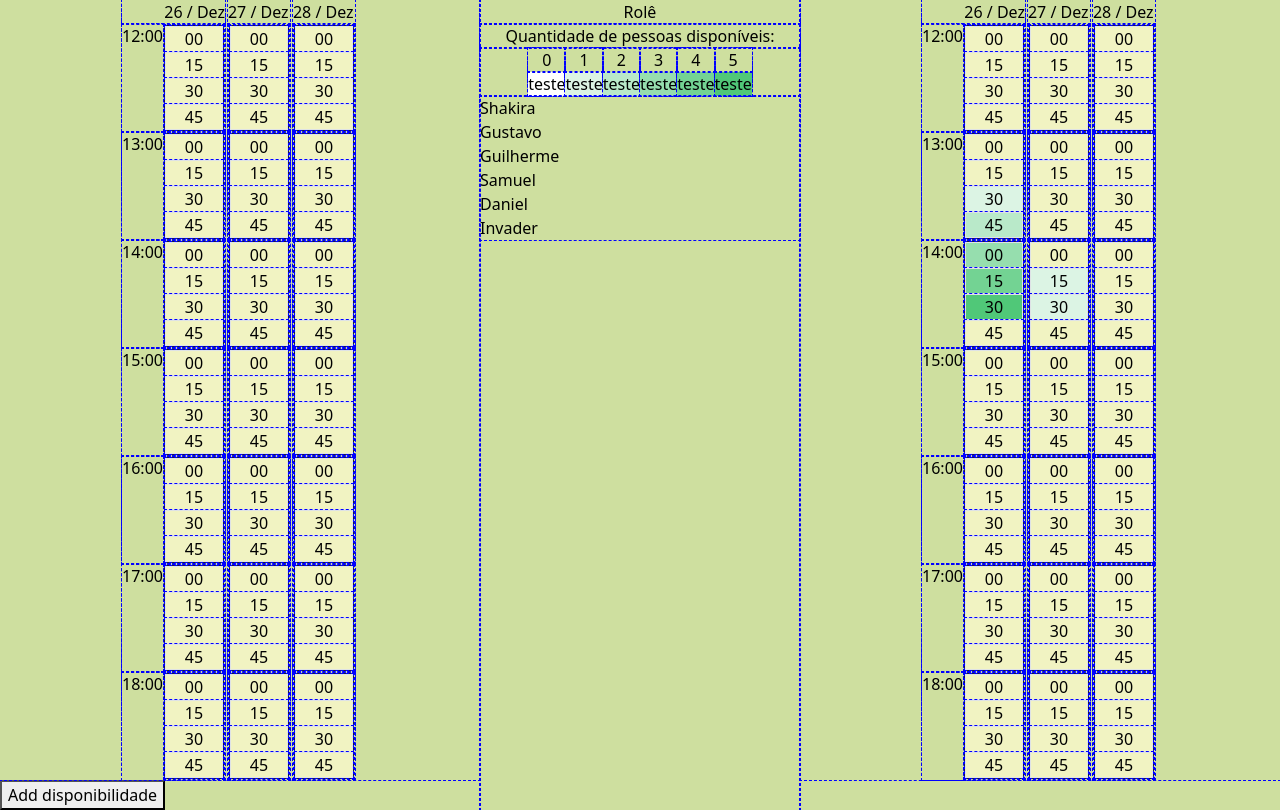
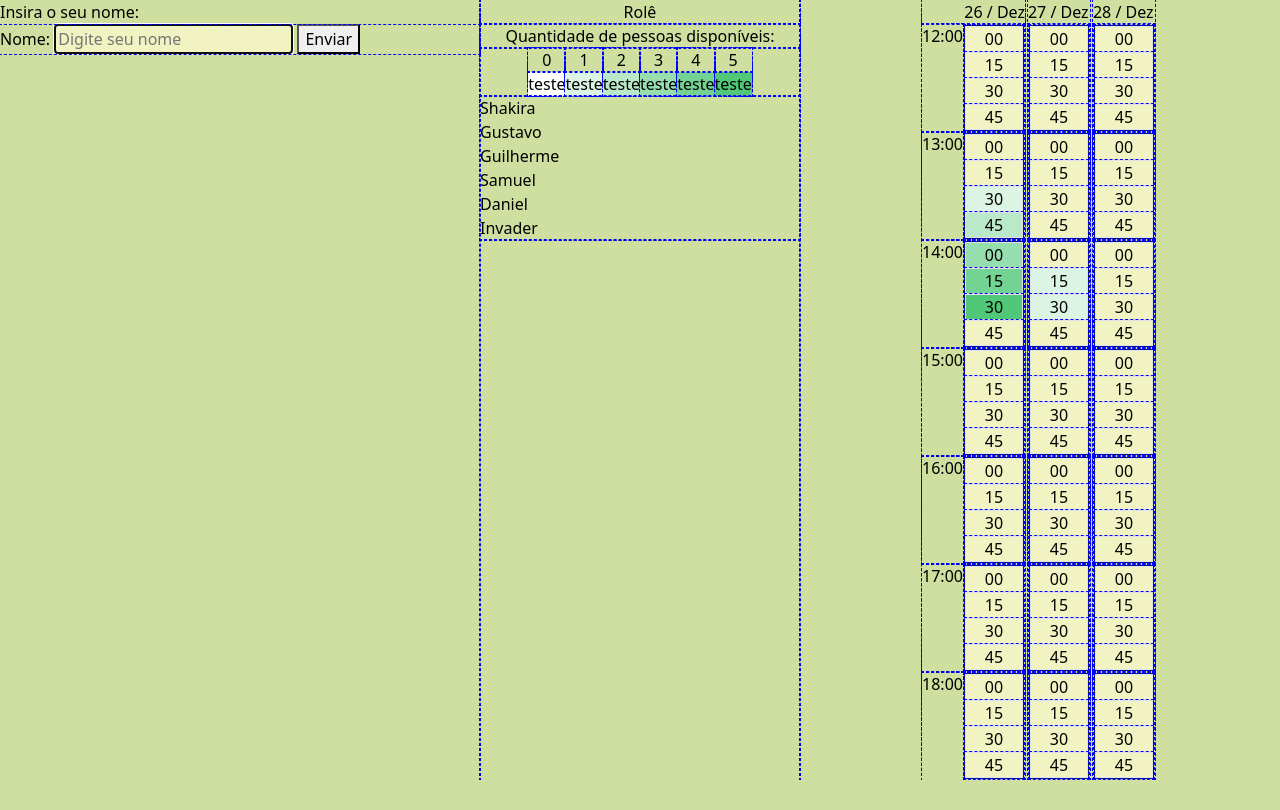
Before and after one commit to GabrielGRR/VouVerTeAviso, a Flask app: page /10 in a window 1280 px wide. Shown: the part 56-866 px from the top of the page. After the commit the page ends 836 px from the top, so only its background shows below. Run offline with Flask 3, Linux system fonts and the light colour scheme; data comes from the database, SQL or seed files in the repository; both versions use the stored data as it was after the commit.

Commit message:
add forms com nome, falta corrigir os bugs de max_users

```diff
--- a/static/styles.css
+++ b/static/styles.css
@@ -157,6 +157,10 @@
   justify-content: center;
 }
 
+.hidden_left_panel {
+  display:none;
+}
+
 .hour_event{
   display: flex;
   flex-direction: column;
@@ -192,8 +196,8 @@
   display:flex
 }
 
-.div1, .div3{
-  flex:3
+.div1 {
+  flex:3;
 }
 
 .div2{
@@ -201,6 +205,11 @@
   display:flex;
   flex-direction: column;
 }
+
+.div3{
+  flex:3;
+}
+
 
 .event_name, .qtd_pessoas, .ruler_qtt{
   text-align: center;
--- a/templates/event.html
+++ b/templates/event.html
@@ -43,13 +43,19 @@
     <!-- MAIN -->
     <main>
         <div class="div_container">
-            <!-- Div 1 -->
-
-
-            <!-- Div 2 -->
+            <!-- LEFT PANEL -->
             <div class="div1">
 
-                <div class="days-event-container">
+                <div id="inform_username">
+                    <form>
+                    <div>Insira o seu nome:</div>
+                    <label>Nome: </label>
+                    <input type="text" id="user_name" name="nome" placeholder="Digite seu nome" title="nome do usuario" style="background-color: #F1F3C2;" autofocus required>
+                    <button id="button_get_user_name" onclick="get_user_name(event)">Enviar</button>
+                    </form>
+                </div>
+
+                <div id="event_user_name" class="days-event-container hidden_left_panel">
 
                     {% for day in event_data[:1] %}
                         {% set hour = namespace(counter=day[2]) %}
@@ -65,16 +71,16 @@
                                     {{ hour.counter }}:00
                                 </div>
                                 <div class="hour_event border border-dark hour">
-                                    <div id="min_box" day="{{ day[0] }}" month="{{ day[1] }}" minute="0" hour="{{ hour.counter }}" selected="false" class="border minute min_box">
+                                    <div id="user_min_box" day="{{ day[0] }}" month="{{ day[1] }}" minute="0" hour="{{ hour.counter }}" selected="false" class="border minute min_box">
                                         00
                                     </div>
-                                    <div id="min_box" day="{{ day[0] }}" month="{{ day[1] }}" minute="15" hour="{{ hour.counter }}" selected="false" class="border minute min_box">
+                                    <div id="user_min_box" day="{{ day[0] }}" month="{{ day[1] }}" minute="15" hour="{{ hour.counter }}" selected="false" class="border minute min_box">
                                         15
                                     </div>
-                                    <div id="min_box" day="{{ day[0] }}" month="{{ day[1] }}" minute="30" hour="{{ hour.counter }}" selected="false" class="border minute min_box">
+                                    <div id="user_min_box" day="{{ day[0] }}" month="{{ day[1] }}" minute="30" hour="{{ hour.counter }}" selected="false" class="border minute min_box">
                                         30
                                     </div>
-                                    <div id="min_box" day="{{ day[0] }}" month="{{ day[1] }}" minute="45" hour="{{ hour.counter }}" selected="false" class="border minute min_box">
+                                    <div id="user_min_box" day="{{ day[0] }}" month="{{ day[1] }}" minute="45" hour="{{ hour.counter }}" selected="false" class="border minute min_box">
                                         45
                                     </div>
                                     {% set hour.counter = hour.counter + 1 %}
@@ -97,16 +103,16 @@
                             <div class="hour_display">
                             <!--esta div é apenas para alinhar os horários com o primeiro loop-->
                                 <div class="hour_event border border-dark hour">
-                                    <div id="min_box" day="{{ day[0] }}" month="{{ day[1] }}" minute="0" hour="{{ hour.counter }}" selected="false" class="border minute min_box">
+                                    <div id="user_min_box" day="{{ day[0] }}" month="{{ day[1] }}" minute="0" hour="{{ hour.counter }}" selected="false" class="border minute min_box">
                                         00
                                     </div>
-                                    <div id="min_box" day="{{ day[0] }}" month="{{ day[1] }}" minute="15" hour="{{ hour.counter }}" selected="false" class="border minute min_box">
+                                    <div id="user_min_box" day="{{ day[0] }}" month="{{ day[1] }}" minute="15" hour="{{ hour.counter }}" selected="false" class="border minute min_box">
                                         15
                                     </div>
-                                    <div id="min_box" day="{{ day[0] }}" month="{{ day[1] }}" minute="30" hour="{{ hour.counter }}" selected="false" class="border minute min_box">
+                                    <div id="user_min_box" day="{{ day[0] }}" month="{{ day[1] }}" minute="30" hour="{{ hour.counter }}" selected="false" class="border minute min_box">
                                         30
                                     </div>
-                                    <div id="min_box" day="{{ day[0] }}" month="{{ day[1] }}" minute="45" hour="{{ hour.counter }}" selected="false" class="border minute min_box">
+                                    <div id="user_min_box" day="{{ day[0] }}" month="{{ day[1] }}" minute="45" hour="{{ hour.counter }}" selected="false" class="border minute min_box">
                                         45
                                     </div>
                                     {% set hour.counter = hour.counter + 1 %}
@@ -119,8 +125,9 @@
                     {% endif %}
                 </div>
 
-                <button id="add_hrs_db" onclick="add_user_times_to_db()">Add disponibilidade</button>
+                <button id="add_hrs_db" class="hidden_left_panel" onclick="add_user_times_to_db()">Add disponibilidade</button>
             </div>
+
 
             <!-- MIDDLE PANEL -->
             <div id="middle_panel" class="div2">
@@ -144,10 +151,12 @@
                     Samuel<br>
                     Daniel<br>
                     Invader
+                </div>
+                <div id="test_hover">
 
                 </div>
+            </div>
 
-            </div>
 
             <!-- RIGHT PANEL -->
             <div id="teste1" class="div3">
```
Also changed, not shown: Anotações/toques finais.txt (+12 -9 lines), static/event.js (+121 -23 lines), events_db.db.
